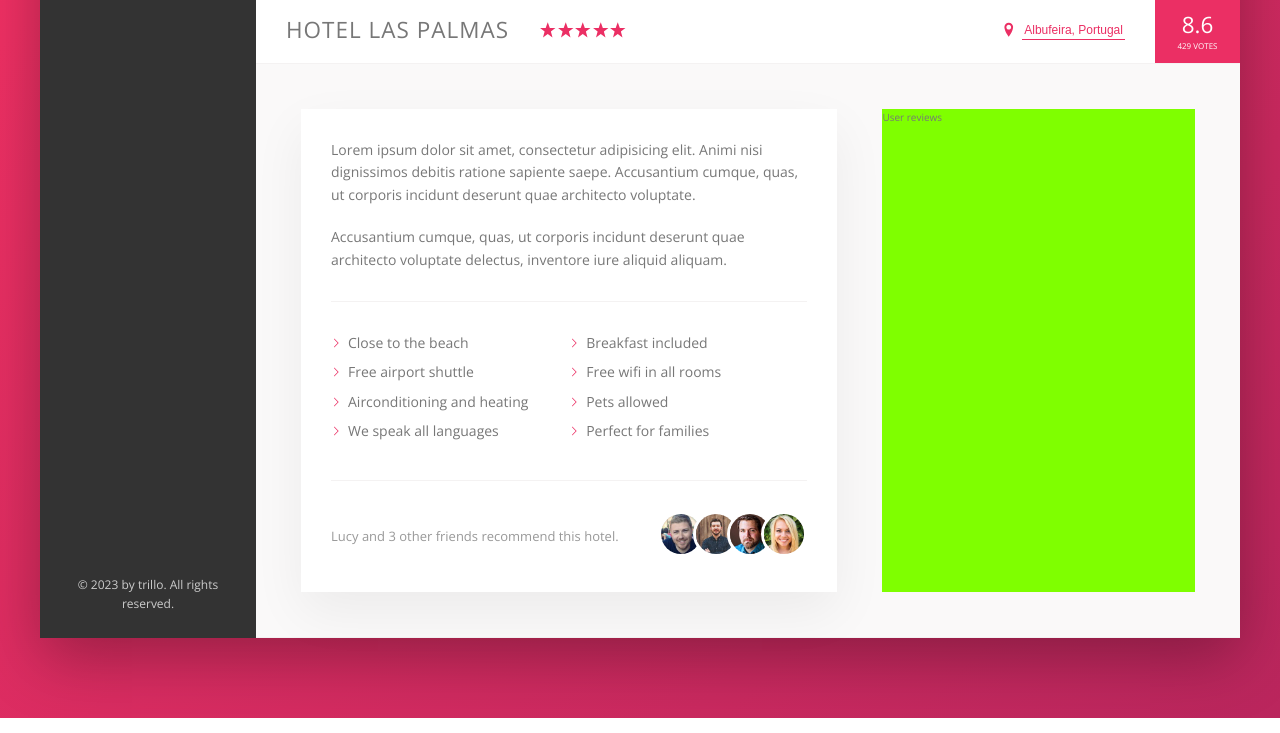
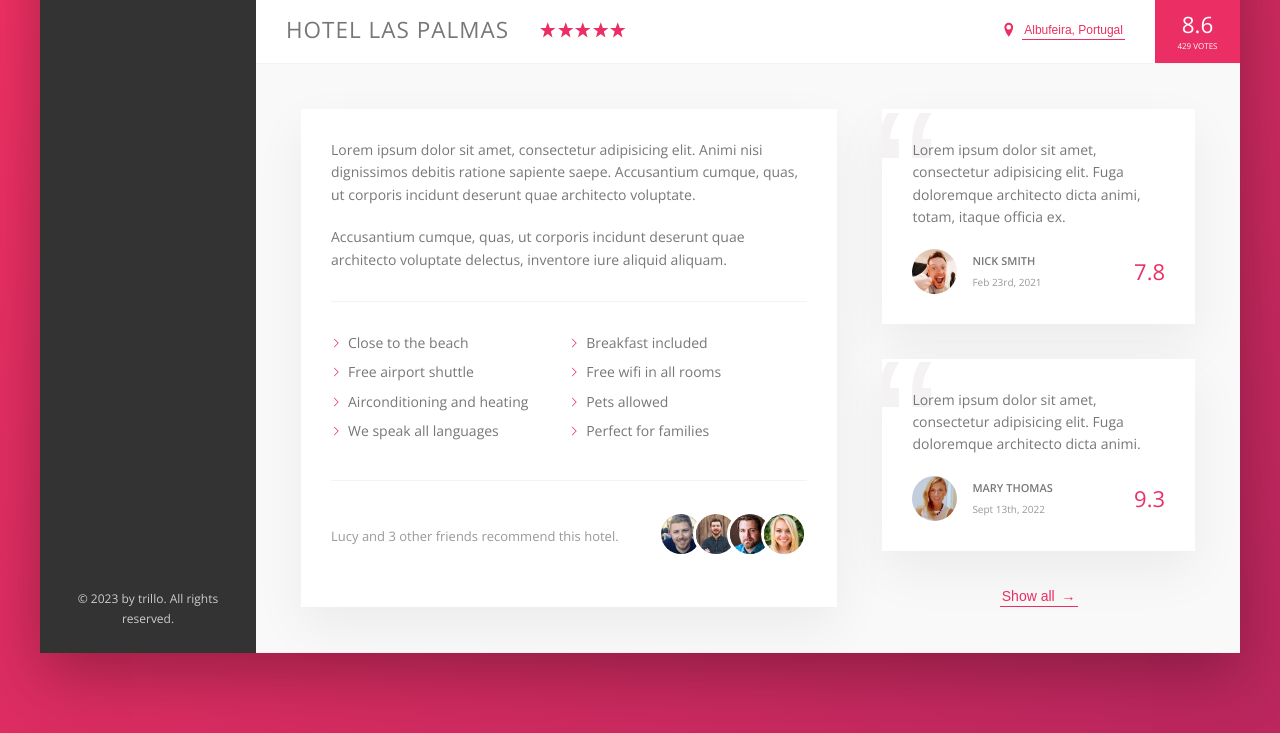
Before and after one commit to kerstin-w/Trillo, a website: page index.html in a window 1280 px wide. Shown: the part 538-1271 px from the top of the page. Drawn offline with nearby package versions, Linux system fonts and the light colour scheme.

Commit message:
feat: Create user reviews section and style it

```diff
--- a/index.html
+++ b/index.html
@@ -213,7 +213,45 @@
               </div>
             </div>
 
-            <div class="user-reviews">User reviews</div>
+            <div class="user-reviews">
+              <figure class="review">
+                <blockquote class="review__text">
+                  Lorem ipsum dolor sit amet, consectetur adipisicing elit. Fuga
+                  doloremque architecto dicta animi, totam, itaque officia ex.
+                </blockquote>
+                <figcaption class="review__user">
+                  <img
+                    src="img/user-1.jpg"
+                    alt="User 1"
+                    class="review__photo"
+                  />
+                  <div class="review__user-box">
+                    <p class="review__user-name">Nick Smith</p>
+                    <p class="review__user-date">Feb 23rd, 2021</p>
+                  </div>
+                  <div class="review__rating">7.8</div>
+                </figcaption>
+              </figure>
+              <figure class="review">
+                <blockquote class="review__text">
+                  Lorem ipsum dolor sit amet, consectetur adipisicing elit. Fuga
+                  doloremque architecto dicta animi.
+                </blockquote>
+                <figcaption class="review__user">
+                  <img
+                    src="img/user-2.jpg"
+                    alt="User 2"
+                    class="review__photo"
+                  />
+                  <div class="review__user-box">
+                    <p class="review__user-name">Mary Thomas</p>
+                    <p class="review__user-date">Sept 13th, 2022</p>
+                  </div>
+                  <div class="review__rating">9.3</div>
+                </figcaption>
+              </figure>
+              <button class="btn-inline">Show all <span>&rarr;</span></button>
+            </div>
           </div>
         </main>
       </div>
--- a/sass/_components.scss
+++ b/sass/_components.scss
@@ -330,6 +330,69 @@
 }
 
 ///////////////////////////////////
+/// Reviews
+.review {
+  background-color: #fff;
+  box-shadow: var(--shadow-light);
+  padding: 3rem;
+  margin-bottom: 3.5rem;
+  position: relative;
+  overflow: hidden;
+
+  &__text {
+    margin-bottom: 2rem;
+    z-index: 10;
+    position: relative;
+  }
+
+  &__user {
+    display: flex;
+    align-items: center;
+  }
+
+  &__photo {
+    height: 4.5rem;
+    width: 4.5rem;
+    border-radius: 50%;
+    margin-right: 1.5rem;
+  }
+
+  &__user-box {
+    margin-right: auto;
+  }
+
+  &__user-name {
+    font-size: 1.1rem;
+    font-weight: 600;
+    text-transform: uppercase;
+    margin-bottom: 0.4rem;
+  }
+
+  &__user-date {
+    font-size: 1rem;
+    color: var(--color-grey-dark-3);
+  }
+
+  &__rating {
+    font-size: 2.2rem;
+    font-weight: 300;
+    color: var(--color-primary);
+  }
+
+  &::before {
+    content: "\201C";
+    position: absolute;
+    top: -2.75rem;
+    left: -1rem;
+    line-height: 1;
+    font-size: 20rem;
+    color: var(--color-grey-light-2);
+    font-family: sans-serif;
+    z-index: 1;
+  }
+}
+
+///////////////////////////////////
 /// Buttons
 .btn-inline {
   border: none;
@@ -342,8 +405,17 @@
   cursor: pointer;
   transition: all 0.2s;
 
+  & span {
+    margin-left: 3px;
+    transition: margin-left 0.2s;
+  }
+
   &:hover {
     color: var(--color-grey-dark-1);
+
+    span {
+      margin-left: 8px;
+    }
   }
 
   &:focus {
--- a/sass/_layout.scss
+++ b/sass/_layout.scss
@@ -38,6 +38,7 @@
 }
 
 .detail {
+  font-size: 1.4rem;
   display: flex;
   padding: 4.5rem;
   background-color: var(--color-grey-light-1);
@@ -45,7 +46,6 @@
 }
 
 .description {
-  font-size: 1.4rem;
   background-color: #fff;
   flex: 0 0 60%;
   margin-right: 4.5rem;
@@ -54,6 +54,9 @@
 }
 
 .user-reviews {
-  background-color: chartreuse;
   flex: 1;
+
+  display: flex;
+  flex-direction: column;
+  align-items: center;
 }
```
Also changed, not shown: css/style.css.
